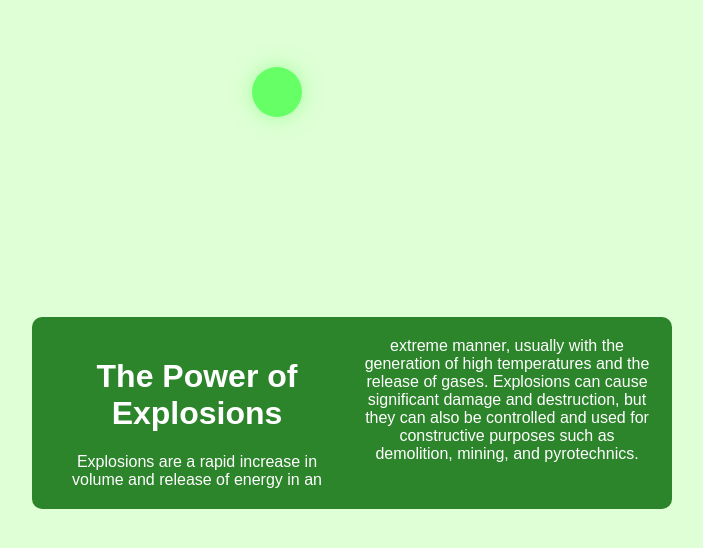
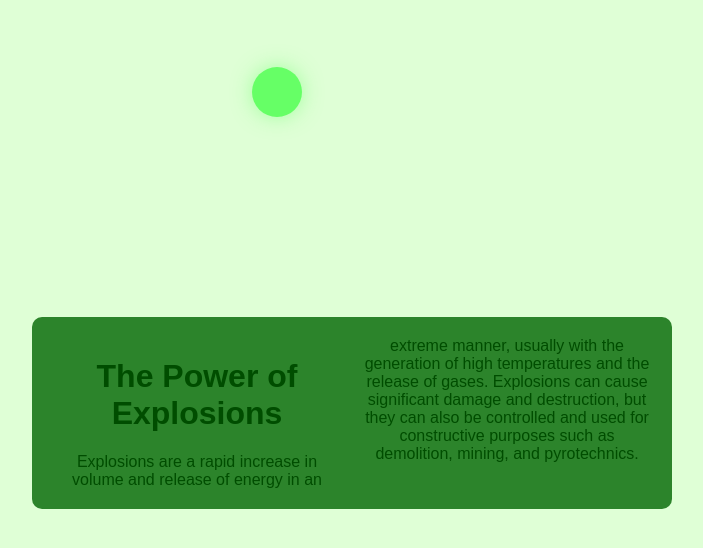
Before and after one commit to eduwang/test_page_240727, a website built with Vite: page index.html in a window 1280 px wide. Shown: the part 112-660 px from the top of the page, without its empty margins (288-991 px from the left). Built offline with nearby package versions, Linux system fonts and the light colour scheme.

Commit message:
Update styles.css

```diff
--- a/styles.css
+++ b/styles.css
@@ -9,7 +9,7 @@ body, html {
     align-items: center;
     background-color: #dfffd6; /* 밝은 녹색 배경색 */
     overflow: hidden;
-    color: white;
+    color: #004d00; /* 어두운 녹색 텍스트 색상 */
     font-family: Arial, sans-serif;
     text-align: center;
 }
```
